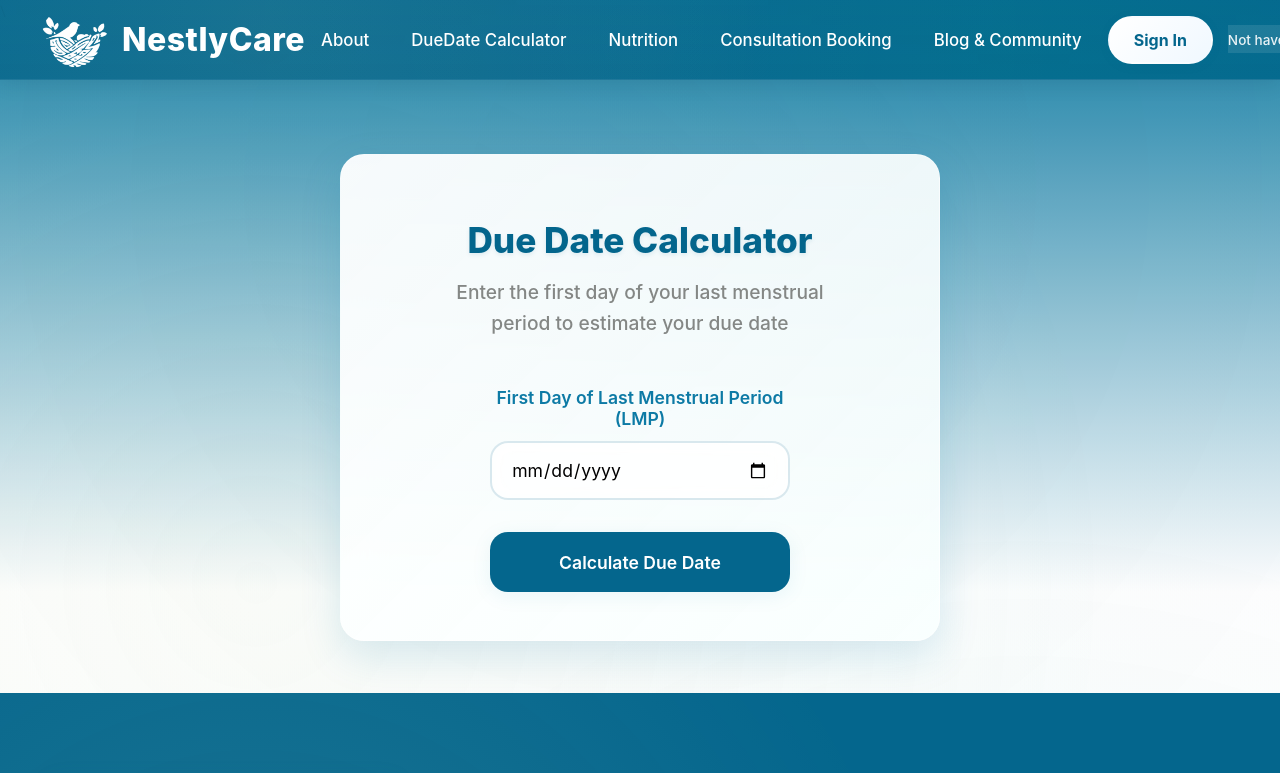
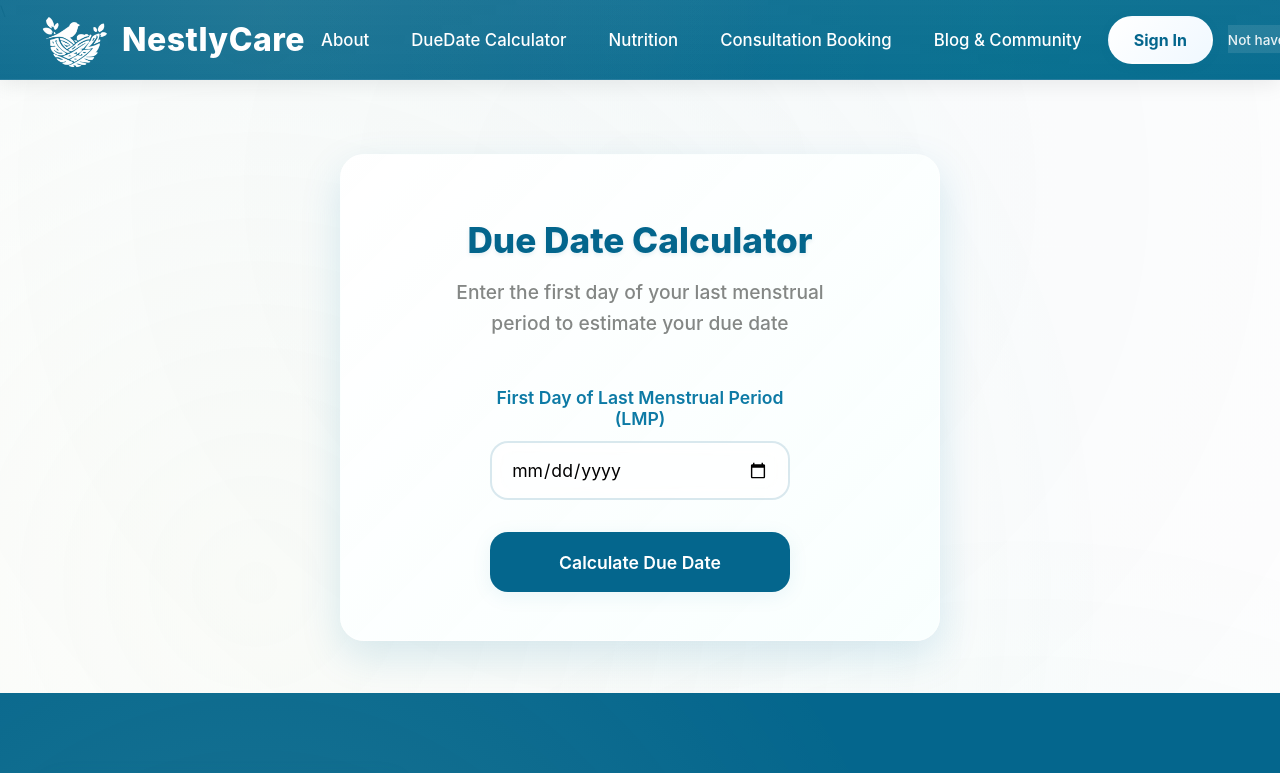
Before and after one commit to loi2003/capstone, a React (Vite) app: page /duedate-calculator in a window 1280 px wide. Shown: the top 773 px of the page. Built offline with nearby package versions, Linux system fonts and the light colour scheme.

Commit message:
remove the gradient bg

```diff
--- a/src/components/form/DueDateCalculator.css
+++ b/src/components/form/DueDateCalculator.css
@@ -37,7 +37,7 @@
   display: flex;
   flex-direction: column;
   min-height: 100vh;
-  background: linear-gradient(180deg, #1780A6 0%, #ffffff 30%, #f8fffe 100%);
+  /* background: linear-gradient(180deg, #1780A6 0%, #ffffff 30%, #f8fffe 100%); */
   position: relative;
   overflow-x: hidden;
 }
```
